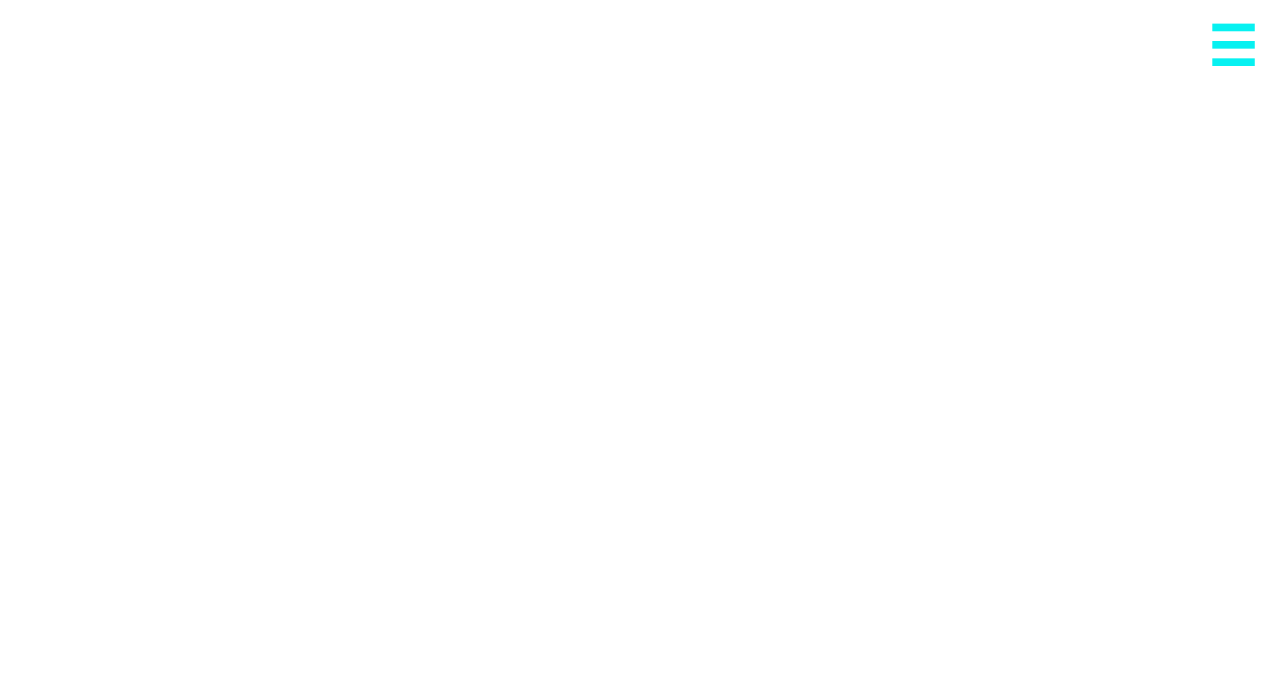
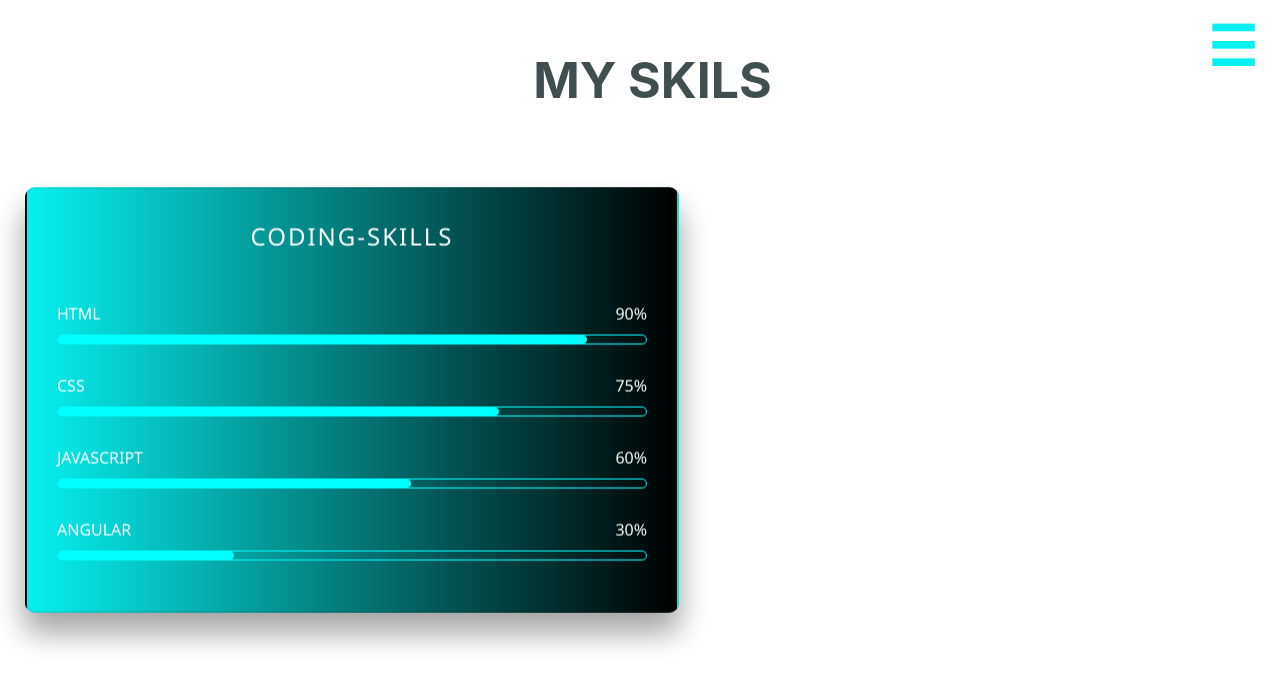
Before and after one commit to JeanAtacho/ActividadesCursoDesarrolloWeb, a plain HTML site: page Actividades JEAN/Clase28, Semana7/Actividad1-WebCV/skills.html in a window 1280 px wide. Drawn offline with Linux system fonts and the light colour scheme.

Commit message:
avance al 18.07.2022

```diff
--- a/Actividades JEAN/Clase28, Semana7/Actividad1-WebCV/skills.html
+++ b/Actividades JEAN/Clase28, Semana7/Actividad1-WebCV/skills.html
@@ -8,12 +8,9 @@
     <!-- Load an icon library to show a hamburger menu (bars) on small screens -->
     <link rel="stylesheet" href="https://stackpath.bootstrapcdn.com/font-awesome/4.7.0/css/font-awesome.min.css">
 
-    <title>WebCV</title>
-
+    <title>skills</title>
 </head>
-
 <body>
-
     <header>
         <div id="myNav" class="overlay">
             <!--overlay close button-->
@@ -21,20 +18,145 @@
             <!--overlay content -->
             <div class="overlay-content">
                 <ul>
-                    <li><a href="http://www.google.es">Home</a></li>
+                    <li><a href="index.html">Home</a></li>
                     <li><a href="about.html">About</a></li>
-                    <li><a href="#">Resume</a></li>
-                    <li><a href="#">Skills</a></li>
-                    <li><a href="#">Contact</a></li>
+                    <li><a href="resume.html">Resume</a></li>
+                    <li><a href="skills.html">Skills</a></li>
+                    <li><a href="contact.html">Contact</a></li>
                 </ul>
             </div>
         </div>
             <!--overlay Open button-->
         <div class="navMenu" onclick="openNav()">&#9776; </div>
+    </header>
+
+    <div>
+        <center>
+        <h1>MY SKILS</h1>
+        </center>
+    </div>
+
+<div class="skills-main">
+
+    <div class="caja-padre">
+        <div class="contenedor">
+            <h2>CODING-SKILLS</h2>
+
+            <div class="skills">
+                <div class="detalles">
+                    <span>HTML</span>
+                    <span>90%</span>
+                </div>
+
+                <div class="menu">
+                    <div id="html-menu"></div>
+                </div>
+            </div>
+
+            <div class="skills">
+                <div class="detalles">
+                    <span>CSS</span>
+                    <span>75%</span>
+                </div>
+
+                <div class="menu">
+                    <div id="css-menu"></div>
+                </div>
+            </div>
+
+            <div class="skills">
+                <div class="detalles">
+                    <span>JAVASCRIPT</span>
+                    <span>60%</span>
+                </div>
+
+                <div class="menu">
+                    <div id="js-menu"></div>
+                </div>
+            </div>
+
+            <div class="skills">
+                <div class="detalles">
+                    <span>ANGULAR</span>
+                    <span>30%</span>
+                </div>
+
+                <div class="menu">
+                    <div id="angular-menu"></div>
+                </div>
+            </div>
+        </div>
+    </div>
+
+    <div class="caja-padre">
+        <div class="contenedor">
+            <h2>CODING-SKILLS</h2>
+
+            <div class="skills">
+                <div class="detalles">
+                    <span>HTML</span>
+                    <span>90%</span>
+                </div>
+
+                <div class="menu">
+                    <div id="html-menu"></div>
+                </div>
+            </div>
+
+            <div class="skills">
+                <div class="detalles">
+                    <span>CSS</span>
+                    <span>75%</span>
+                </div>
+
+                <div class="menu">
+                    <div id="css-menu"></div>
+                </div>
+            </div>
+
+            <div class="skills">
+                <div class="detalles">
+                    <span>JAVASCRIPT</span>
+                    <span>60%</span>
+                </div>
+
+                <div class="menu">
+                    <div id="js-menu"></div>
+                </div>
+            </div>
+
+            <div class="skills">
+                <div class="detalles">
+                    <span>ANGULAR</span>
+                    <span>30%</span>
+                </div>
+
+                <div class="menu">
+                    <div id="angular-menu"></div>
+                </div>
+            </div>
+        </div>
+    </div>
+
+</div>
 
 
-    </header>
-    <div class="myPage">
 
 
-        </div>
+
+
+
+
+    <script>
+
+        // barra de menu //
+        function openNav(){
+                   document.getElementById("myNav").style.height = "100%";
+               }
+
+       function closeNav(){
+                   document.getElementById("myNav").style.height = "0%";
+               }
+    </script>
+</body>
+</html>
--- a/Actividades JEAN/Clase28, Semana7/Actividad1-WebCV/styles.css
+++ b/Actividades JEAN/Clase28, Semana7/Actividad1-WebCV/styles.css
@@ -3,7 +3,7 @@
   padding: 0;
   margin: 0;
 }
-
+/* ------------------------------------------------------------------------------------ */
 /* Nav button */
 .navMenu{
   position: absolute;
@@ -92,7 +92,8 @@
   position: absolute;
 }
 
-/* estilo para el boton index*/
+/* ------------------------------------------------------------------------------------ */
+/* estilo para el boton del home (index)*/
 .button_index{
   margin-top: 2em;
   padding: 1rem;
@@ -118,7 +119,7 @@
   background-color: #07F1F1;
 }
 
-/* estilo para el texto del index*/
+/* estilo para el texto del home (index)*/
 .p_index{
   position: center;
   font-family: 'Inter';
@@ -141,6 +142,8 @@
   font-family: 'open sans';
   background-image: url('imagenes/Imagen de fondo webcv.jpg');
 }
+
+/* ------------------------------------------------------------------------------------ */
 /* estilos aplicados en el about*/
 h1{
   margin-top: 1em;
@@ -251,6 +254,80 @@ h1{
   grid-area: right;
 }
 
+/* ------------------------------------------------------------------------------------ */
+/* estilos aplicados en el resume*/
+
+/* ------------------------------------------------------------------------------------ */
+/* estilos aplicados en el skills*/
+.skills-main{
+
+}
+.caja-padre{
+  width: 40%;
+  min-width: 590px;
+  position: absolute;
+  transform: translate(-50%, -50%);
+  left: 25%;
+  top: 50%;
+}
+.contenedor{
+  width: 100%;
+  padding: 30px 30px 50px;
+  background: linear-gradient(450deg, #07F1F1, BLACK);
+  border: 2px solid rgba(0, 0, 0, 0.06);
+  border-radius: 10px;
+  box-shadow: 0 20px 30px rgba(0, 0, 0, 0.2);
+  backdrop-filter: blur(10px);
+}
+.contenedor *{
+  font-family: 'Segoe UI', Tahoma, Geneva, Verdana, sans-serif;
+  color: white;
+  font-weight: 500;
+}
+h2{
+  margin-bottom: 50px;
+  letter-spacing: 2px;
+  text-align: center;
+  font-size: 24px;
+  font-weight: bold;
+}
+.skills:not(:last-child){
+  margin-bottom: 30px;
+}
+.detalles{
+  width: 100%;
+  display: flex;
+  justify-content: space-between;
+  margin-bottom: 10px;
+}
+.menu{
+  position: relative;
+  border: 1px solid cyan;
+  border-radius: 20px;
+}
+.menu div{
+  position: relative;
+  width: 0;
+  height: 8px;
+  border-radius: 10px;
+  background-color: cyan;
+}
+/* ------------------------------------------------------------------------------------ */
+/* estilos aplicados en el contact*/
+
+/* ------------------------------------------------------------------------------------ */
+
+
+
+
+
+
+
+
+
+
+
+/*efecto de animacion css del about*/
 
 @media (max-width: 768px) {
   .about {
@@ -263,3 +340,38 @@ h1{
       width: 100%;
   }
 }
+
+/*efecto de animacion css del panel*/
+
+#html-menu{
+  animation: html-barra 2s forwards;
+}
+@keyframes html-barra{
+  100%{
+      width: 90%;
+  }
+}
+#css-menu{
+  animation: css-barra 2s forwards;
+}
+@keyframes css-barra{
+  100%{
+      width: 75%;
+  }
+}
+#js-menu{
+  animation: js-barra 2s forwards;
+}
+@keyframes js-barra{
+  100%{
+      width: 60%;
+  }
+}
+#angular-menu{
+  animation: angular-barra 2s forwards;
+}
+@keyframes angular-barra{
+  100%{
+      width: 30%;
+  }
+}
```
Also changed, not shown: Actividades JEAN/Clase28, Semana7/Actividad1-WebCV/about.html (+12 -1 lines), Actividades JEAN/Clase28, Semana7/Actividad1-WebCV/contact.html (+56 -0 lines), Actividades JEAN/Clase28, Semana7/Actividad1-WebCV/resume.html (+56 -0 lines), Actividades JEAN/Clase28, Semana7/LinearProgressBar-WebCV/linealProgressBars.html (+1 -1 lines).
